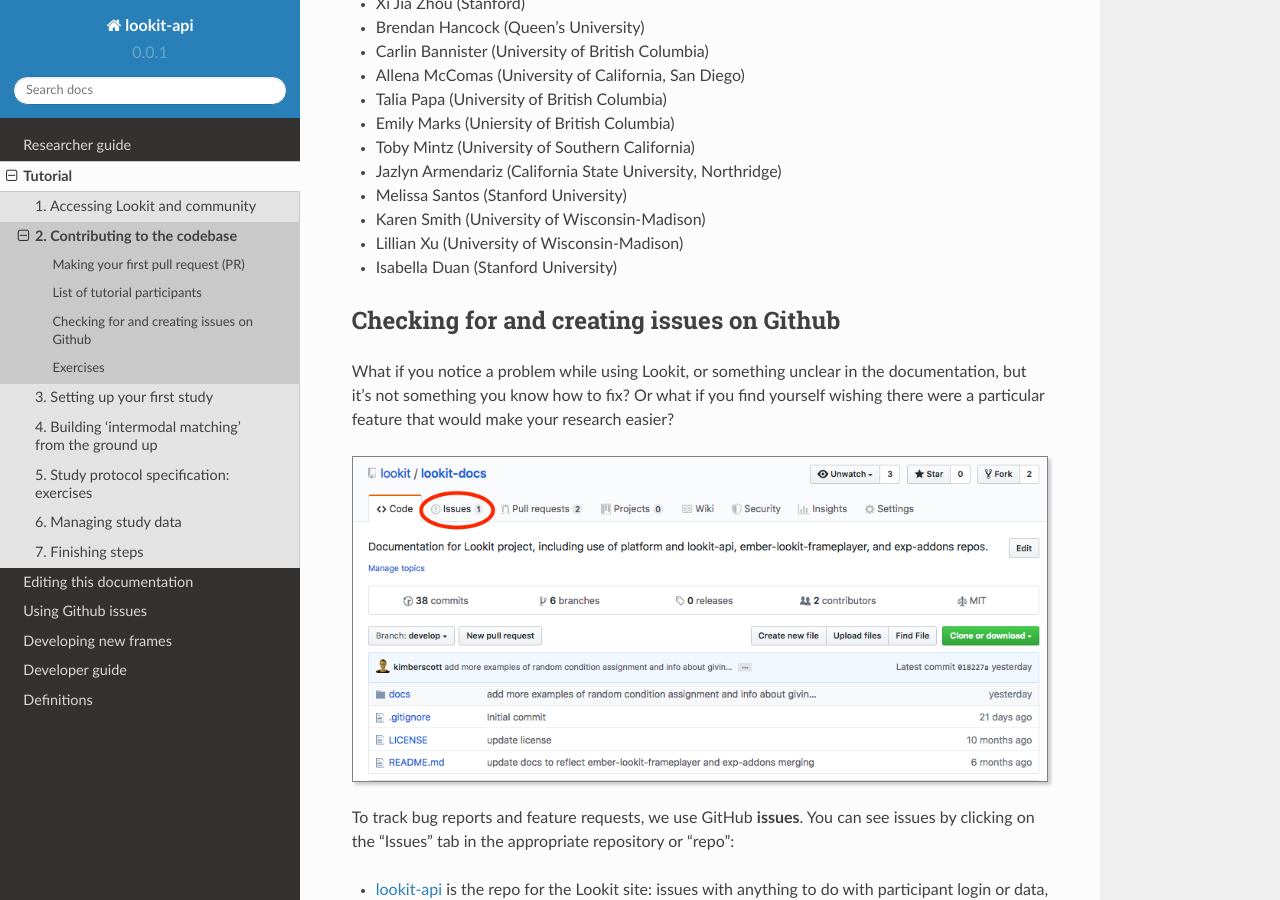
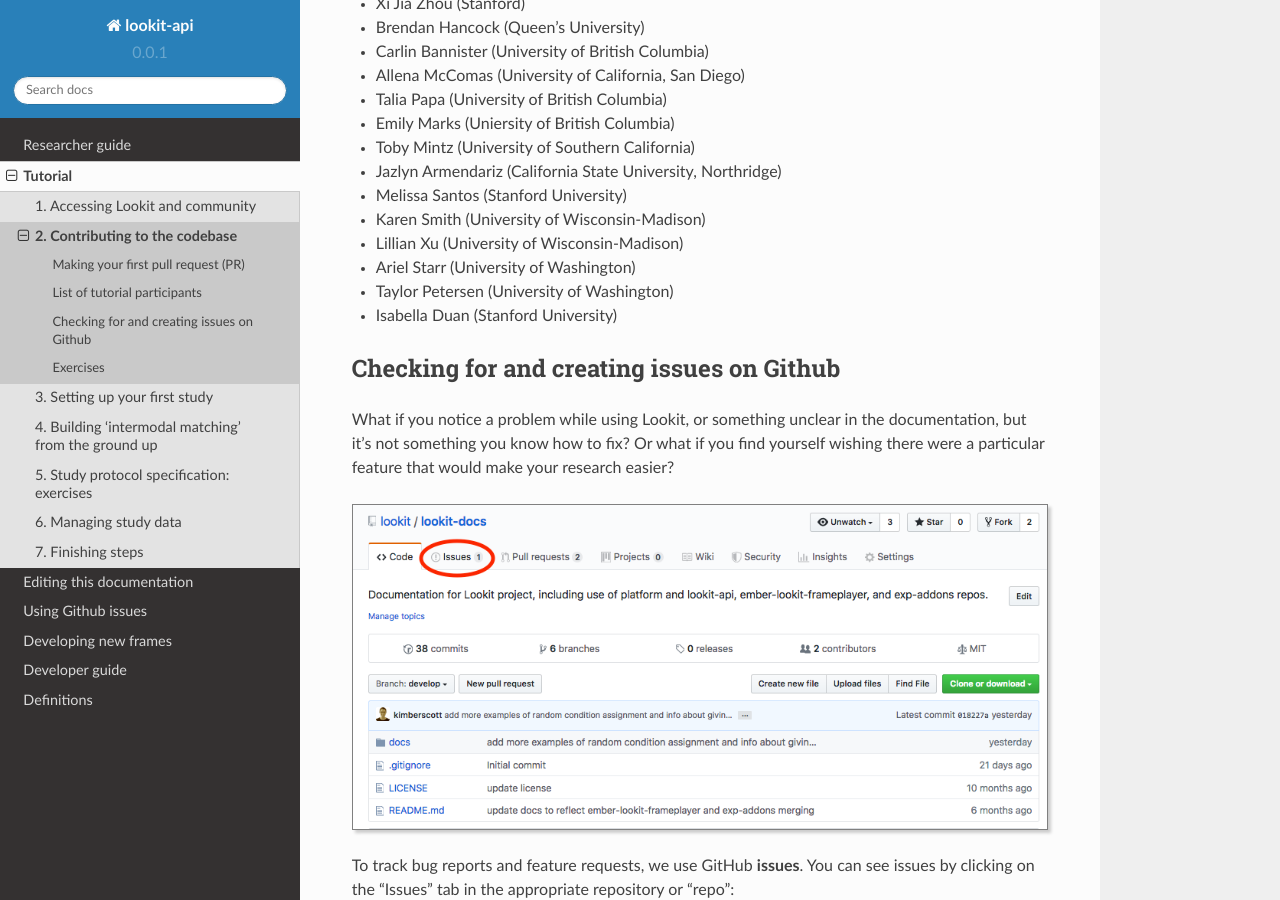
Before and after one commit to lookit/lookit-docs, a Sphinx documentation site: the page built from docs/source/tutorial-contributing.rst, in a window 1280 px wide and 900 px high, scrolled down 5601 px. Built offline with Sphinx 7.4.7 and the Read the Docs theme 2.0.0, drawn with Linux system fonts in a browser that asks for light colours.

Commit message:
Replace last few participants
last few participants were accidentally deleted in this PR :)

```diff
--- a/docs/source/tutorial-contributing.rst
+++ b/docs/source/tutorial-contributing.rst
@@ -138,6 +138,8 @@
 - Melissa Santos (Stanford University)
 - Karen Smith (University of Wisconsin-Madison)
 - Lillian Xu (University of Wisconsin-Madison)
+- Ariel Starr (University of Washington)
+- Taylor Petersen (University of Washington)
 - Isabella Duan (Stanford University)
 
 .. _Github issues overview:
```
